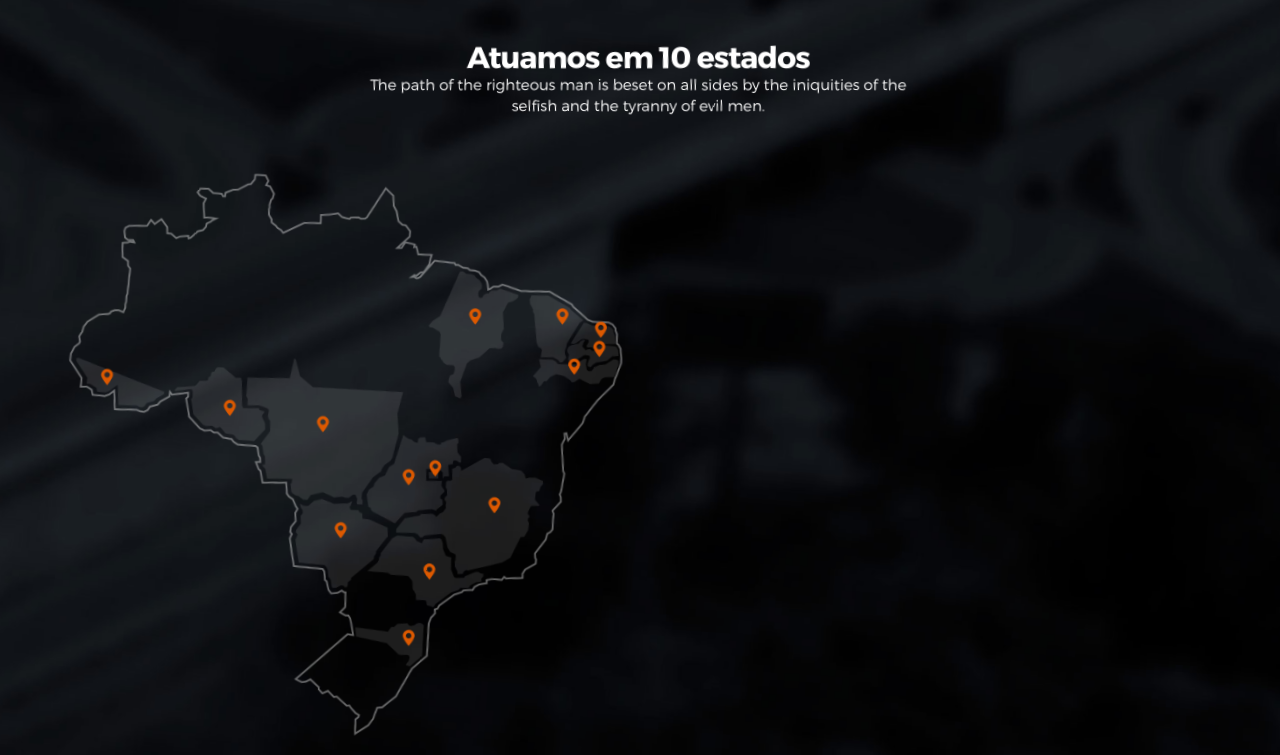
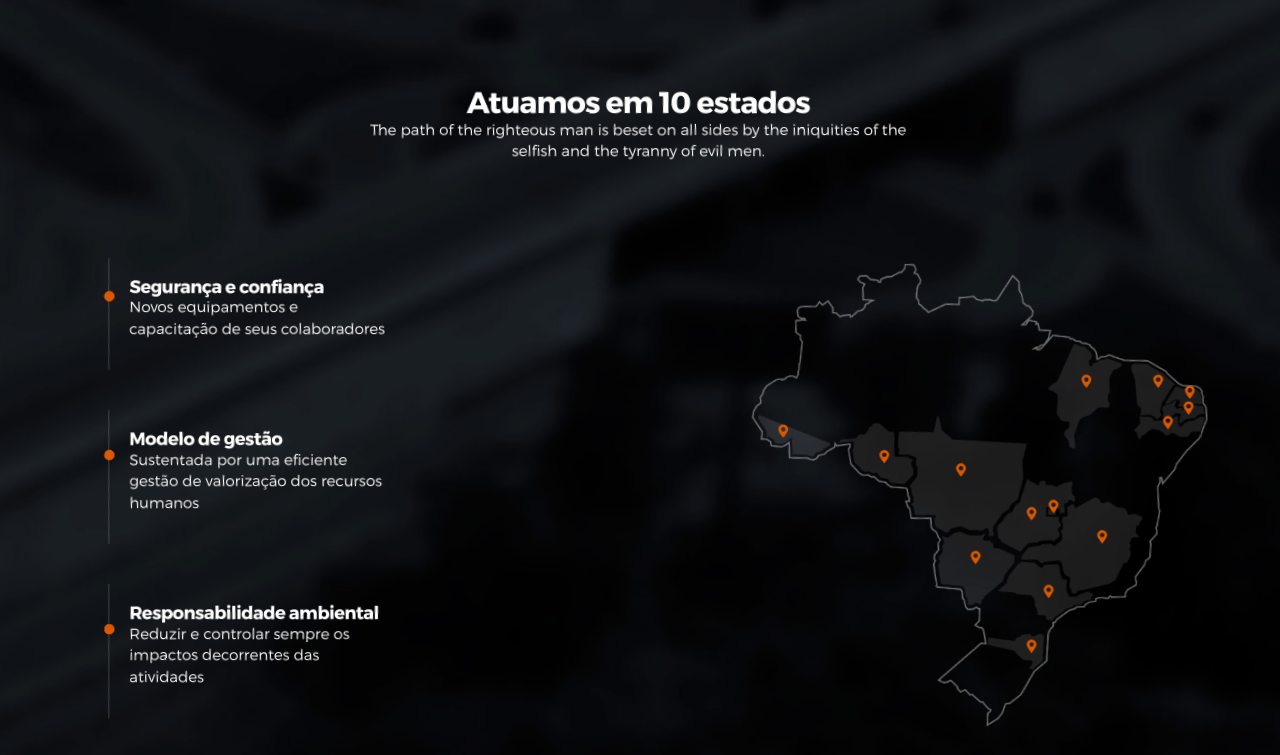
Before and after one commit to thsl/eng-newsite, a plain HTML site: page index.html in a window 1280 px wide. Shown: the part 3797-4552 px from the top of the page. Drawn offline with Linux system fonts and the light colour scheme; files whose address does not match are found by name.

Commit message:
JM em números (finalização)

```diff
--- a/bild/theme/theme-home.less
+++ b/bild/theme/theme-home.less
@@ -136,6 +136,9 @@
     overflow: hidden;
     -webkit-backface-visibility: hidden;
     backface-visibility: hidden;
+    @media (max-width: @screen-md) {
+      border-radius: 50px;
+    }
     .section-slopy-content {
       -webkit-transform: rotate(-4deg);
       -moz-transform: rotate(-4deg);
@@ -325,7 +328,7 @@
     z-index: 1;
     padding: 5% 0;
     @media (max-width: @screen-md) {
-      padding: 5% 10%;
+      padding: 18% 10%;
     }
   }
   .slopy-bck {
@@ -335,7 +338,7 @@
     height: 100%;
     z-index: -1;
   }
-  .square-numeros{
+  .square-numeros {
     border: 10px solid rgba(255, 255, 255, 0.1);
     margin: 10px auto;
     padding: 20px;
@@ -344,3 +347,26 @@
   }
 
 }
+
+.timeline {
+  position: relative;
+  ul li {
+    list-style-type: none;
+  }
+  li {
+    border-left: 1px solid rgba(255, 255, 255, 0.2);
+    padding: 20px 40px 20px 20px;
+    position: relative;
+    margin: 40px 0;
+    & :before {
+      top: 30%;
+      left: -5px;
+      position: absolute;
+      content: " ";
+      width: 10px;
+      height: 10px;
+      border-radius: 50%;
+      background-color: @laranja-theme;
+    }
+  }
+}
--- a/index.html
+++ b/index.html
@@ -333,7 +333,7 @@
         -->
         <section id="jm-numeros">
             <div class="main-slopy">
-                <div class="triangle triagle-rigth-top" style="position:absolute;top:-3%;right:0;padding-top:6%;"></div>
+                <div class="triangle triagle-rigth-top" style="position:absolute;top:0;right:0; padding-top: 6%"></div>
                 <div class="section-slopy">
                     <div class="section-slopy-content">
                         <div class="container">
@@ -367,22 +367,48 @@
                                 </div>
                             </div>
                             <div class="row mt-lg">
-                                <div class="col-md-6 col-md-offset-3 text-center">
+                                <div class="col-md-6 col-md-offset-3 text-center mt-lg">
                                     <h3>Atuamos em 10 estados</h3>
                                     <p>The path of the righteous man is beset on all sides by the iniquities of the selfish and the tyranny of evil men.</p>
                                 </div>
                             </div>
                             <div class="row mt-lg">
-                                <div class="col-md-6 text-center">
+                                <div class="col-md-4">
+                                    <section class="timeline">
+                                        <ul>
+                                            <li>
+                                                <div>
+                                                    <h5>Segurança e confiança</h5>
+                                                    <p>Novos equipamentos e capacitação de seus colaboradores</p>
+                                                </div>
+                                            </li>
+                                            <li>
+                                                <div>
+                                                    <h5>Modelo de gestão</h5>
+                                                    <p>Sustentada por uma eficiente gestão de valorização dos recursos humanos</p>
+                                                </div>
+                                            </li>
+                                            <li>
+                                                <div>
+                                                    <h5>Responsabilidade ambiental</h5>
+                                                    <p>Reduzir e controlar sempre os impactos decorrentes das atividades</p>
+                                                </div>
+                                            </li>
+
+                                        </ul>
+                                    </section>
+                                </div>
+                                <div class="col-md-5 col-md-offset-3 text-center mt-lg">
                                     <img src="img/outros/mapa.png" class="img-adaptative">
                                 </div>
+
                             </div>
 
                         </div>
                     </div>
                     <div class="slopy-bck" style="background-image: url('img/backgrounds/bck-chumbo-01.jpg');"></div>
                 </div>
-                <div class="triangle triangle-right" style="position:absolute;bottom: 15%;left:0;padding-top:0%;z-index:-1;"></div>
+                <div class="triangle triangle-right" style="position:absolute;bottom:5%;left:0;;z-index:-1;"></div>
             </div>
         </section>
 
```
Also changed, not shown: bild/theme/theme-internals.less (line endings or trailing spaces), css/theme.css.
